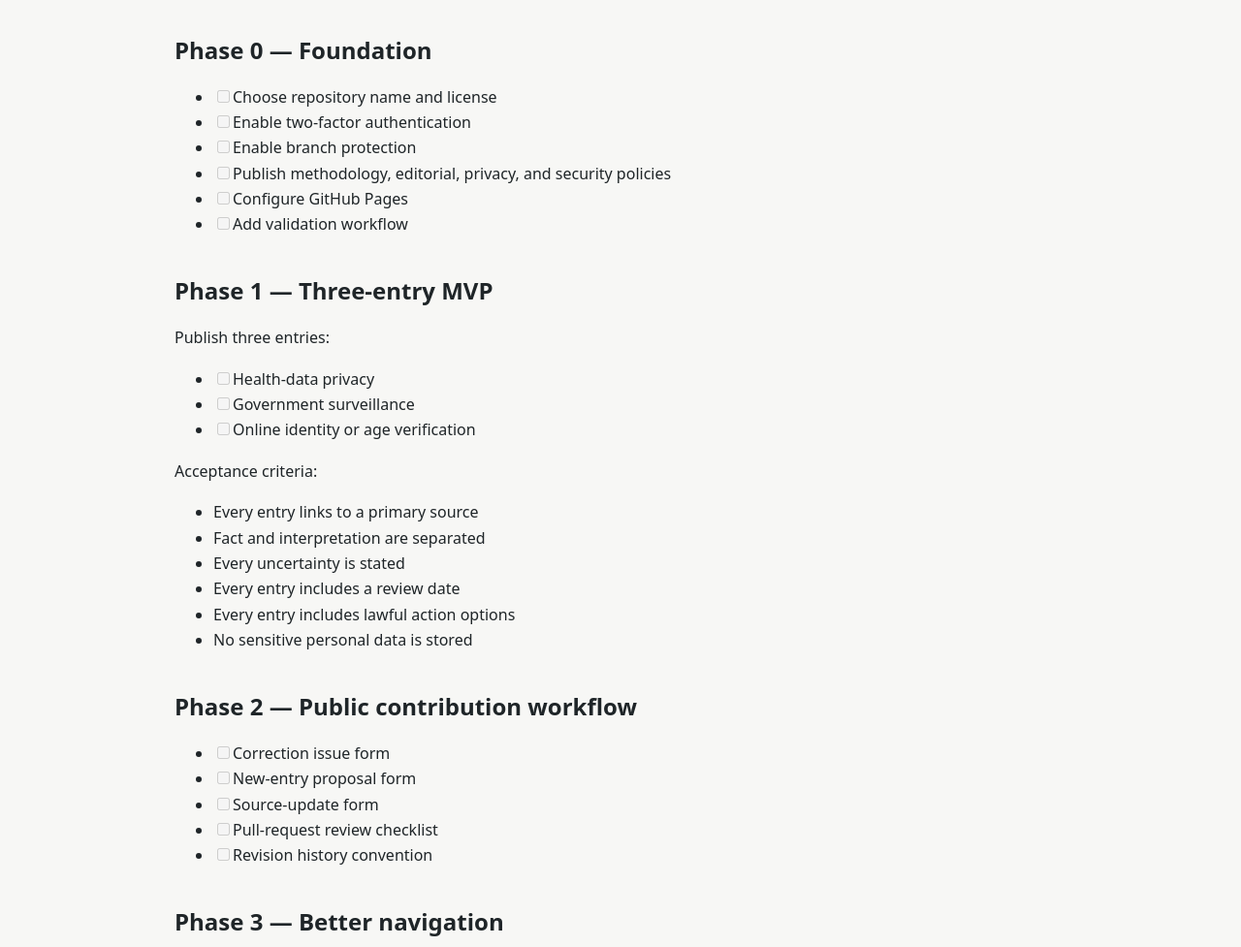
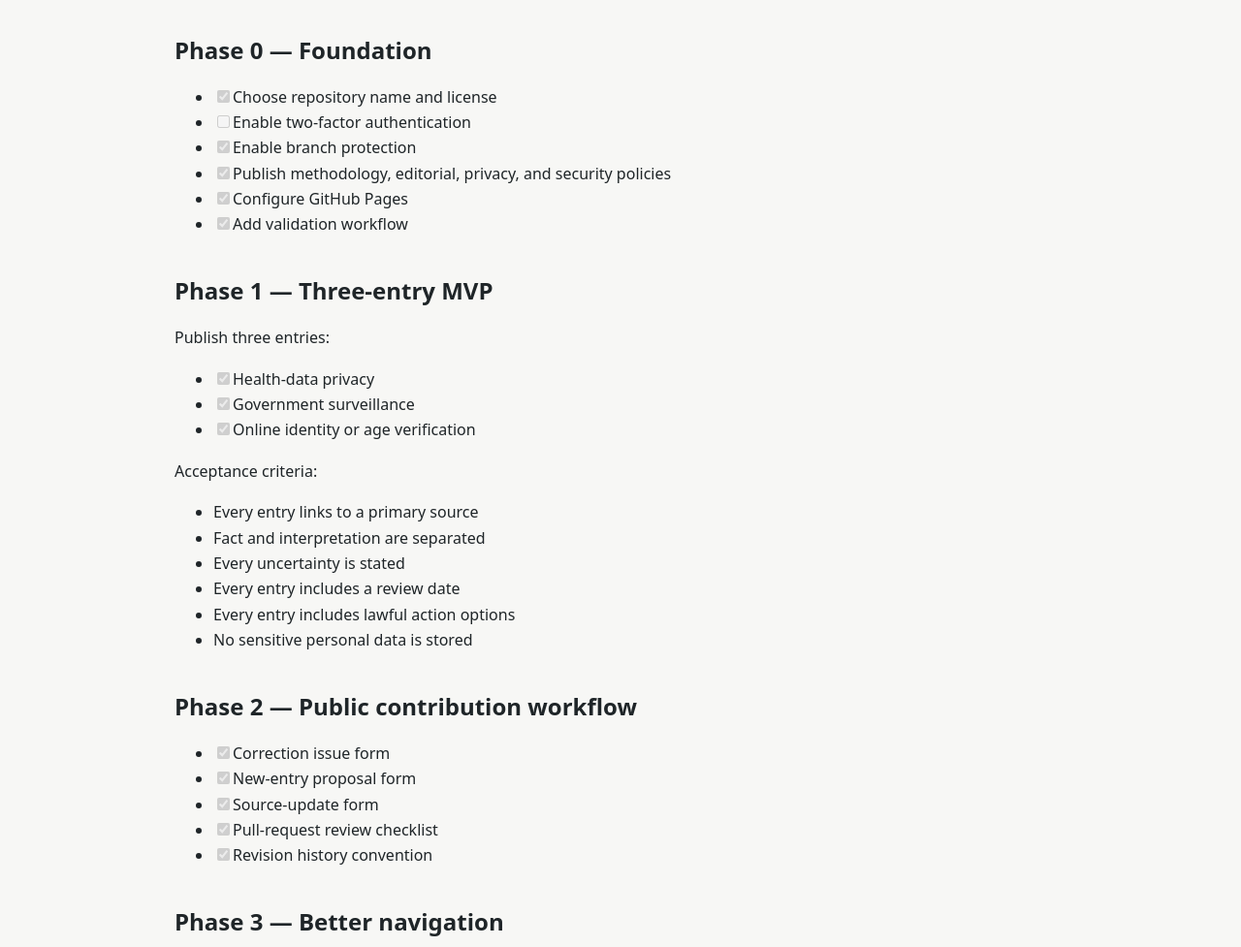
Before and after one commit to madebytommi/tennessee-digital-rights-tracker, a Jekyll site: the page built from docs/roadmap.md, in a window 1280 px wide. Shown: the part 207-1184 px from the top of the page at 97% size. Built offline with Jekyll 4.4.1, drawn with Linux system fonts in a browser that asks for light colours; our own code applies the rules of GitHub Pages for plain Markdown files.

```diff
--- a/docs/roadmap.md
+++ b/docs/roadmap.md
@@ -2,20 +2,20 @@
 
 ## Phase 0 — Foundation
 
-- [ ] Choose repository name and license
+- [x] Choose repository name and license
 - [ ] Enable two-factor authentication
-- [ ] Enable branch protection
-- [ ] Publish methodology, editorial, privacy, and security policies
-- [ ] Configure GitHub Pages
-- [ ] Add validation workflow
+- [x] Enable branch protection
+- [x] Publish methodology, editorial, privacy, and security policies
+- [x] Configure GitHub Pages
+- [x] Add validation workflow
 
 ## Phase 1 — Three-entry MVP
 
 Publish three entries:
 
-- [ ] Health-data privacy
-- [ ] Government surveillance
-- [ ] Online identity or age verification
+- [x] Health-data privacy
+- [x] Government surveillance
+- [x] Online identity or age verification
 
 Acceptance criteria:
 
@@ -28,11 +28,11 @@ Acceptance criteria:
 
 ## Phase 2 — Public contribution workflow
 
-- [ ] Correction issue form
-- [ ] New-entry proposal form
-- [ ] Source-update form
-- [ ] Pull-request review checklist
-- [ ] Revision history convention
+- [x] Correction issue form
+- [x] New-entry proposal form
+- [x] Source-update form
+- [x] Pull-request review checklist
+- [x] Revision history convention
 
 ## Phase 3 — Better navigation
 
```
